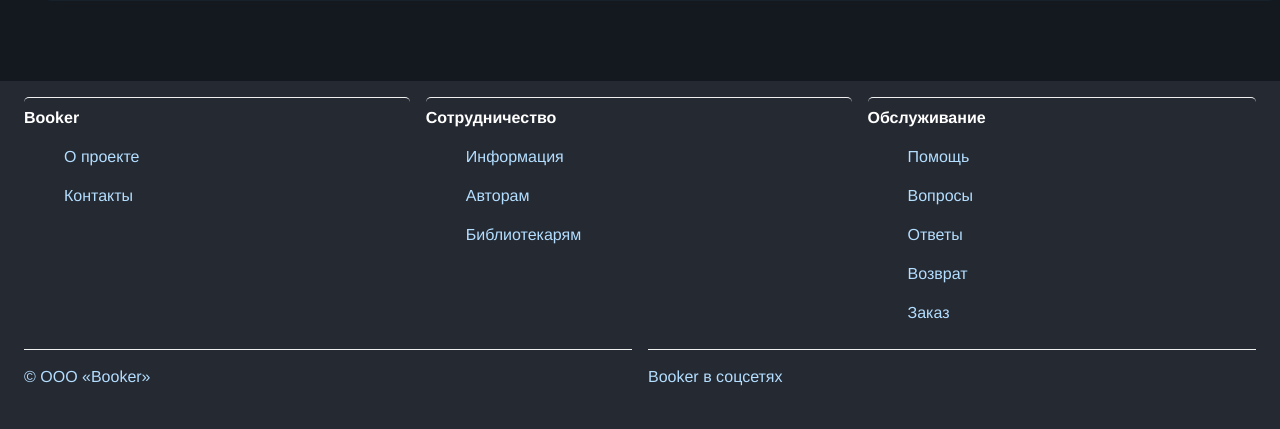
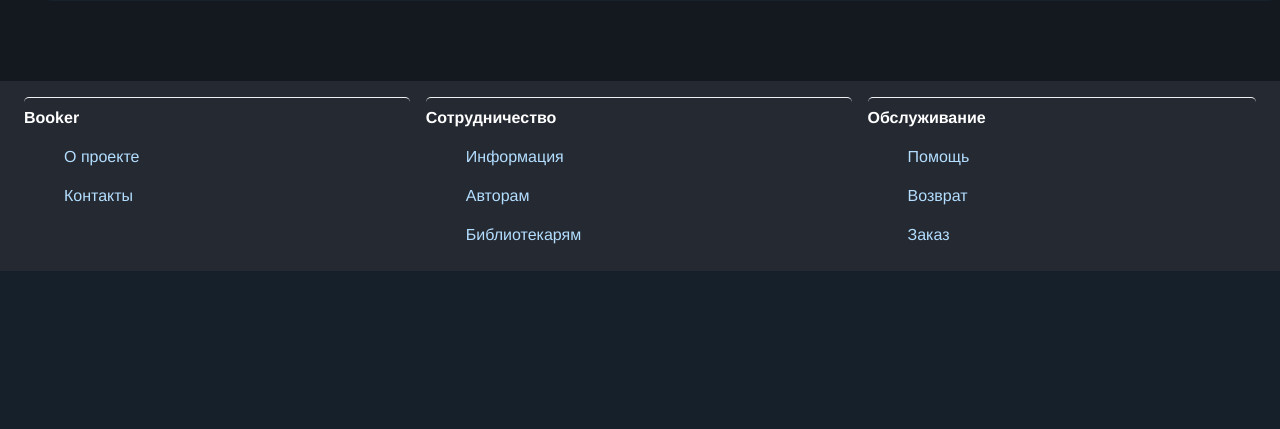
Before and after one commit to tiffirg/Booker, a Flask app: page /book/1 in a window 1280 px wide. Shown: the part 899-1328 px from the top of the page. After the commit the page ends 1170 px from the top, so only its background shows below. Run offline with Flask 2, Linux system fonts and the light colour scheme; data that the repository does not hold is empty.

Commit message:
update footer

```diff
--- a/static/css/style.css
+++ b/static/css/style.css
@@ -196,7 +196,7 @@ ul {
 
 footer {
     background: #252932;
-    padding-bottom: 32px;
+    padding-bottom: 16px;
 }
 
 .footer_content {
--- a/templates/base.html
+++ b/templates/base.html
@@ -99,14 +99,6 @@
                         </li>
 
                         <li class="footer_item">
-                            <a href="/">Вопросы</a>
-                        </li>
-
-                        <li class="footer_item">
-                            <a href="/">Ответы</a>
-                        </li>
-
-                        <li class="footer_item">
                             <a href="/">Возврат</a>
                         </li>
 
@@ -116,23 +108,7 @@
                         </ul>
                     </div>
                 </div>
-                <div class="footer_link_list">
-                    <div class="footer_link_container">
-                        <li class="footer_item">
-                            <a href="/">
-                                © ООО «Booker»
-                            </a>
-                        </li>
-                    </div>
 
-                    <div class="footer_link_container">
-                        <li class="footer_item">
-                            <a href="/">
-                                Booker в соцсетях
-                            </a>
-                        </li>
-                    </div>
-                </div>
             </div>
         </footer>
     </body>
```
